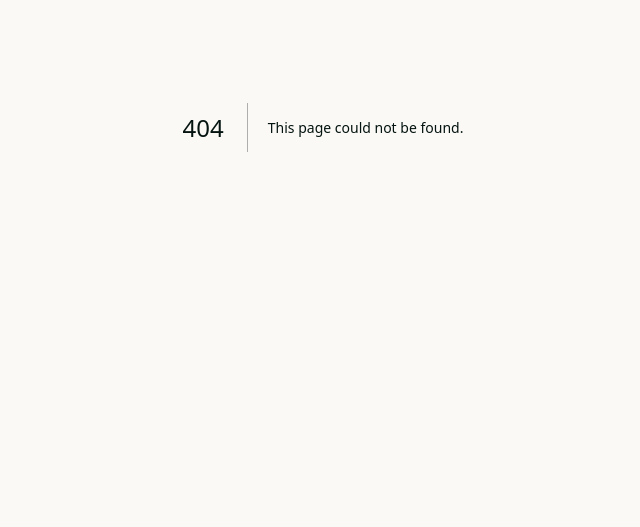
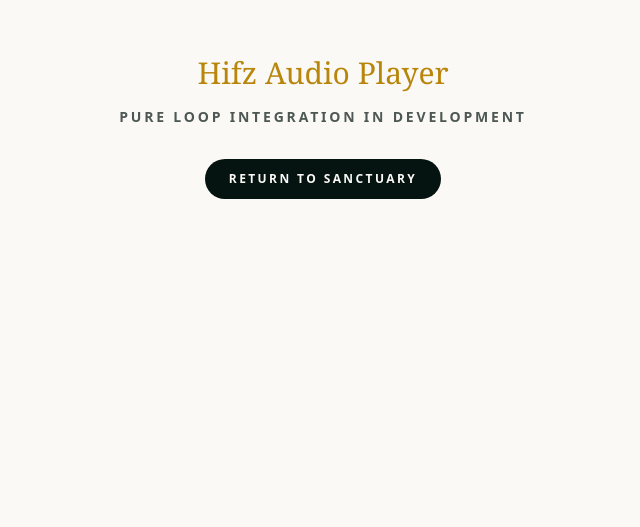
Before and after one commit to amanahco/amanah-web, a Next.js app: page /hifz in a window 1280 px wide. Before the commit this address had no page. Shown: the part 273-800 px from the top of the page, without its empty margins (317-957 px from the left). Built offline with nearby package versions, Linux system fonts and the light colour scheme.

Commit message:
feat(hifz, reflection): add Hifz Audio Player and Daily Reflection pages as placeholders for future development, enhancing the storefront's user experience

```diff
--- /dev/null
+++ b/app/hifz/page.tsx
@@ -0,0 +1,20 @@
+/**
+ * UI: Amanah Web Storefront Hifz Audio Placeholder
+ * Description: Future home of the Pure Loop Integration.
+ * Amanah Collective Ltd ©️ 2026. All Rights Reserved.
+ */
+
+import React from 'react';
+import Link from 'next/link';
+
+export default function HifzPage() {
+  return (
+    <main className="min-h-screen bg-[#FAF9F6] flex flex-col items-center justify-center p-6 text-[#051410] font-sans">
+      <h1 className="text-3xl font-serif text-[#B8860B] mb-4">Hifz Audio Player</h1>
+      <p className="text-sm opacity-70 mb-8 uppercase tracking-[0.2em] font-bold">Pure Loop Integration In Development</p>
+      <Link href="/dashboard" className="px-6 py-3 bg-[#051410] text-[#FAF9F6] rounded-full text-xs font-bold uppercase tracking-[0.2em] hover:bg-[#B8860B] transition-colors">
+        Return to Sanctuary
+      </Link>
+    </main>
+  );
+}
--- /dev/null
+++ b/app/reflection/page.tsx
@@ -0,0 +1,20 @@
+/**
+ * UI: Amanah Web Storefront Daily Reflection Placeholder
+ * Description: Future home of the Knowledge Hub.
+ * Amanah Collective Ltd ©️ 2026. All Rights Reserved.
+ */
+
+import React from 'react';
+import Link from 'next/link';
+
+export default function ReflectionPage() {
+  return (
+    <main className="min-h-screen bg-[#FAF9F6] flex flex-col items-center justify-center p-6 text-[#051410] font-sans">
+      <h1 className="text-3xl font-serif text-[#B8860B] mb-4">Daily Reflection</h1>
+      <p className="text-sm opacity-70 mb-8 uppercase tracking-[0.2em] font-bold">Knowledge Hub In Development</p>
+      <Link href="/dashboard" className="px-6 py-3 bg-[#051410] text-[#FAF9F6] rounded-full text-xs font-bold uppercase tracking-[0.2em] hover:bg-[#B8860B] transition-colors">
+        Return to Sanctuary
+      </Link>
+    </main>
+  );
+}
```
